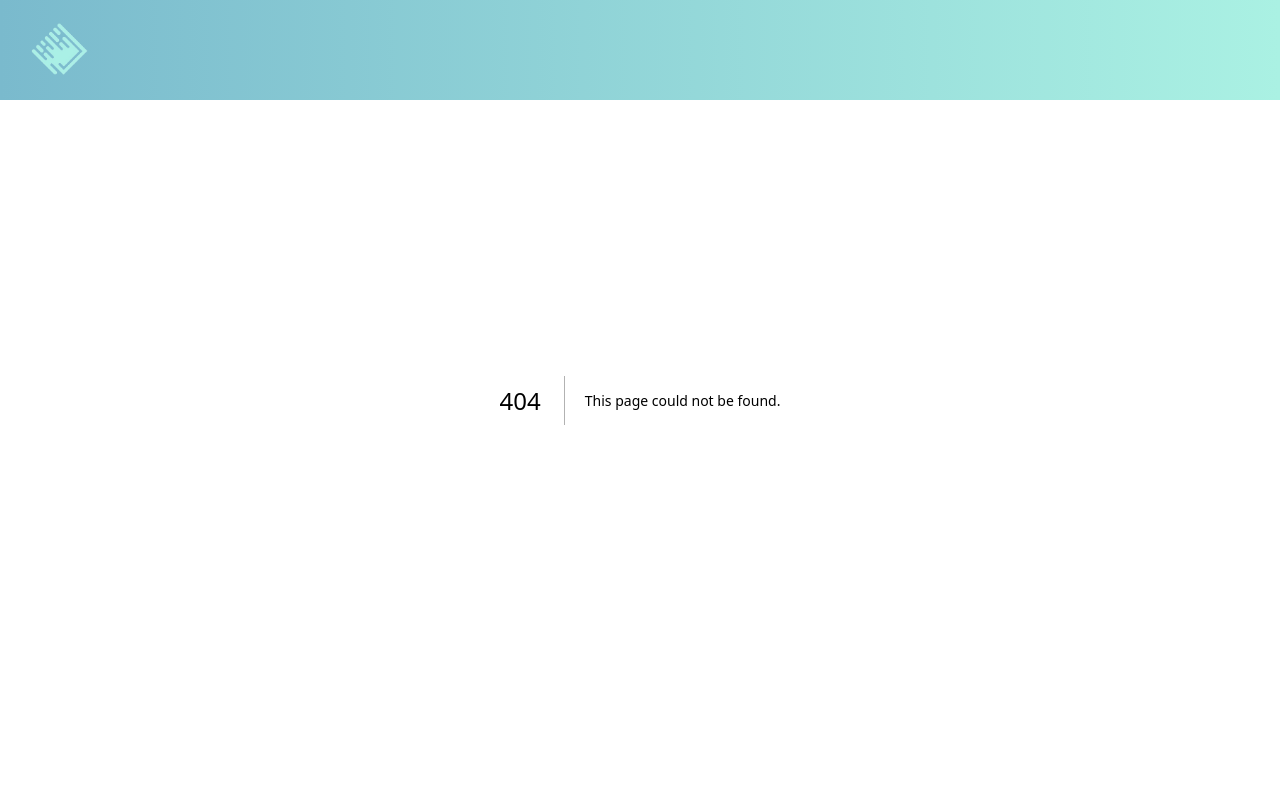
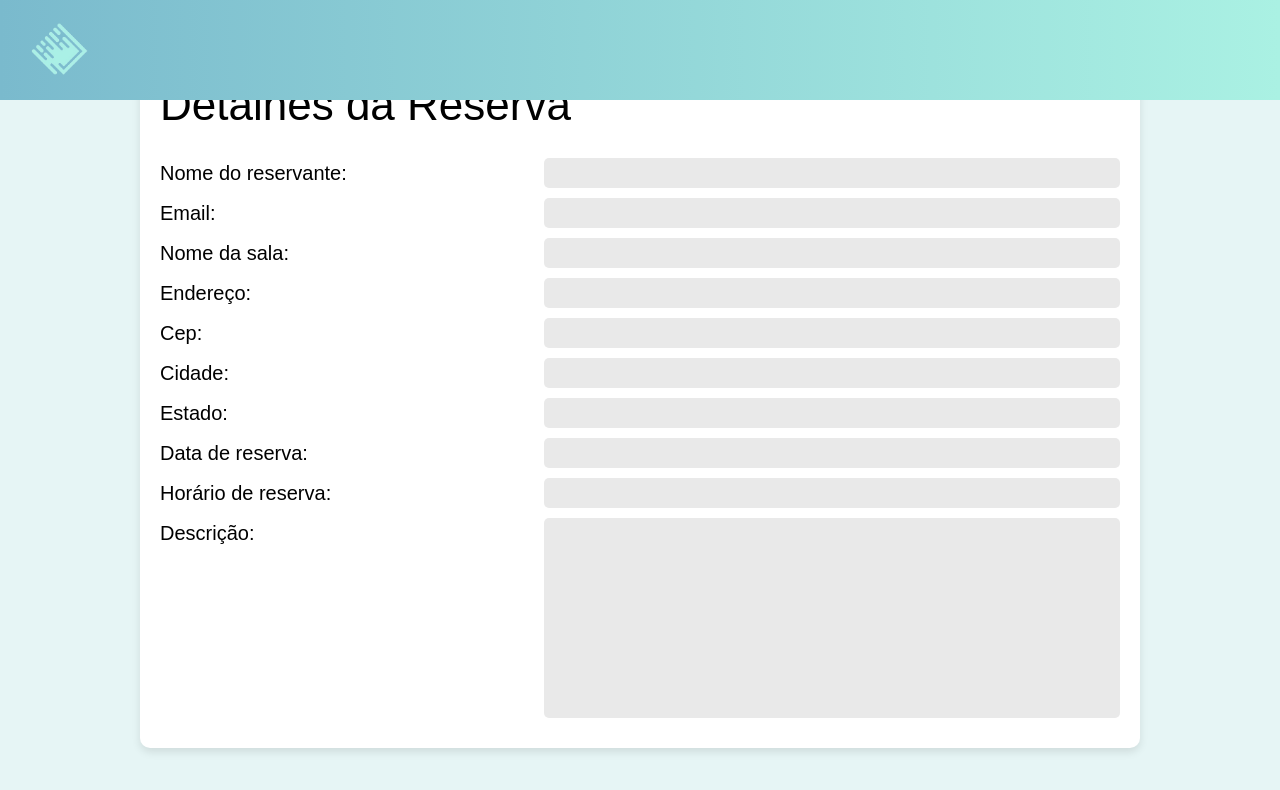
Before and after one commit to dynamostec/agendamento-salas, a Next.js app in the folder front-end/agendamento-salas/: page /detalhes-reserva in a window 1280 px wide. Before the commit this address had no page. Shown: the top 790 px of the page. Built offline with nearby package versions, Linux system fonts and the light colour scheme.

Commit message:
tela concluida de detalhes da reserva

```diff
--- /dev/null
+++ b/front-end/agendamento-salas/app/detalhes-reserva/page.tsx
@@ -0,0 +1,68 @@
+'use client'
+
+import { useState } from 'react';
+import styles from '../../styles/detalhes-reserva.module.css';
+
+export default function DetalhesReserva() {
+
+    const [reserva, setReserva] = useState({
+        nomeReservante: '',
+        email: '',
+        nomeSala: '',
+        endereco: '',
+        cep: '',
+        cidade: '',
+        estado: '',
+        dataReserva: '',
+        horarioReserva: '',
+        descricao: ''
+    });
+
+    return (
+        <div className={styles.body}>
+            <div className={styles.container}>
+                <h2 className={styles.headerTitle}>Detalhes da Reserva</h2>
+                <div className={styles.field}>
+                    <label>Nome do reservante:</label>
+                    <p className={styles.value}>{reserva.nomeReservante}</p>
+                </div>
+                <div className={styles.field}>
+                    <label>Email:</label>
+                    <p className={styles.value}>{reserva.email}</p>
+                </div>
+                <div className={styles.field}>
+                    <label>Nome da sala:</label>
+                    <p className={styles.value}>{reserva.nomeSala}</p>
+                </div>
+                <div className={styles.field}>
+                    <label>Endereço:</label>
+                    <p className={styles.value}>{reserva.endereco}</p>
+                </div>
+                <div className={styles.field}>
+                    <label>Cep:</label>
+                    <p className={styles.value}>{reserva.cep}</p>
+                </div>
+                <div className={styles.field}>
+                    <label>Cidade:</label>
+                    <p className={styles.value}>{reserva.cidade}</p>
+                </div>
+                <div className={styles.field}>
+                    <label>Estado:</label>
+                    <p className={styles.value}>{reserva.estado}</p>
+                </div>
+                <div className={styles.field}>
+                    <label>Data de reserva:</label>
+                    <p className={styles.value}>{reserva.dataReserva}</p>
+                </div>
+                <div className={styles.field}>
+                    <label>Horário de reserva:</label>
+                    <p className={styles.value}>{reserva.horarioReserva}</p>
+                </div>
+                <div className={styles.field}>
+                    <label>Descrição:</label>
+                    <p className={`${styles.value} ${styles.descricao}`}>{reserva.descricao}</p>
+                </div>
+            </div>
+        </div>
+    );
+}
--- a/front-end/agendamento-salas/app/page.tsx
+++ b/front-end/agendamento-salas/app/page.tsx
@@ -12,7 +12,7 @@ export default function HomePage() {
   };
 
   const handleCadastroRedirect = () => {
-    router.push('/cadastro');
+    router.push('/detalhes-reserva');
   };
 
   return (
--- /dev/null
+++ b/front-end/agendamento-salas/styles/detalhes-reserva.module.css
@@ -0,0 +1,39 @@
+.body {
+    display: flex;
+    justify-content: center;
+    align-items: center;
+    height: 100vh;
+    background: #E6F5F5;
+}
+
+.container {
+    background: white;
+    border-radius: 10px;
+    box-shadow: 0 4px 8px rgba(0, 0, 0, 0.1);
+    padding: 20px;
+    width: 1000px;
+}
+
+.headerTitle {
+    font-size: 44px;
+    margin-bottom: 20px;
+}
+
+.field {
+    display: flex;
+    justify-content: space-between;
+    margin-bottom: 10px;
+    font-size: 20px;
+}
+
+.value {
+    background: #E9E9E9;
+    border-radius: 5px;
+    padding: 5px 10px;
+    width: 60%;
+}
+
+.descricao {
+    height: 200px;
+    overflow-y: auto;
+}
```
